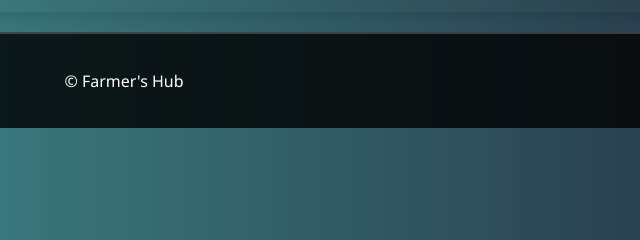
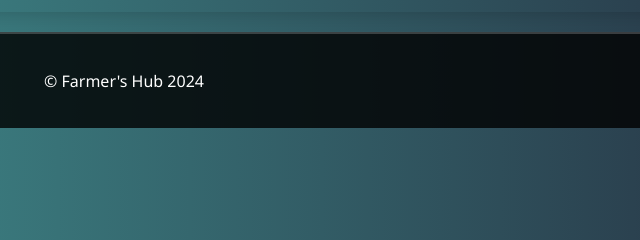
Before and after one commit to Hemang2601/Farmar, a plain HTML site: page about.html in a window 1280 px wide. Shown: the part 481-721 px from the top of the page, 516-1156 px from the left. Drawn offline with Linux system fonts and the light colour scheme.

Commit message:
Update about.html

```diff
--- a/about.html
+++ b/about.html
@@ -59,7 +59,7 @@
     </div>
 
     <footer class="footer">
-        <p>&copy; Farmer's Hub</p>
+        <p>&copy; Farmer's Hub 2024</p>
     </footer>
 </body>
 </html>
```
